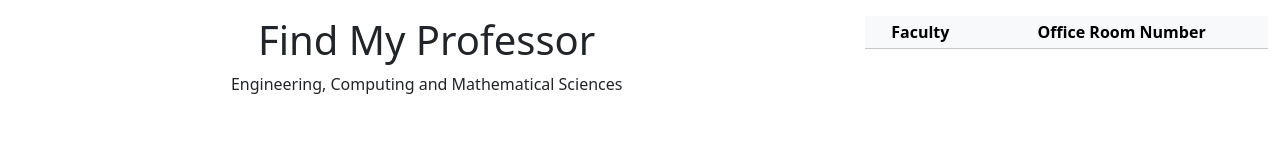
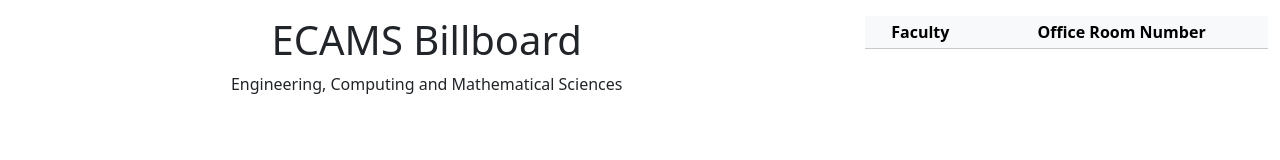
Before and after one commit to collink2451/ECAMS-Billboard-Static, a plain HTML site: page index.html in a window 1280 px wide. Drawn offline with nearby package versions, Linux system fonts and the light colour scheme; no server answers.

Commit message:
Updated title

```diff
--- a/index.html
+++ b/index.html
@@ -29,7 +29,7 @@
         <div class="col-8 text-center">
           <div class="row">
             <div class="col">
-              <h1>Find My Professor</h1>
+              <h1>ECAMS Billboard</h1>
               <p>Engineering, Computing and Mathematical Sciences</p>
             </div>
           </div>
```
